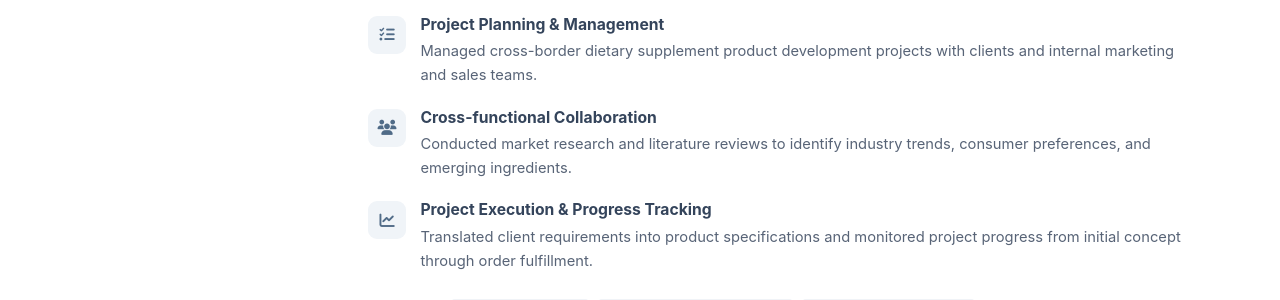
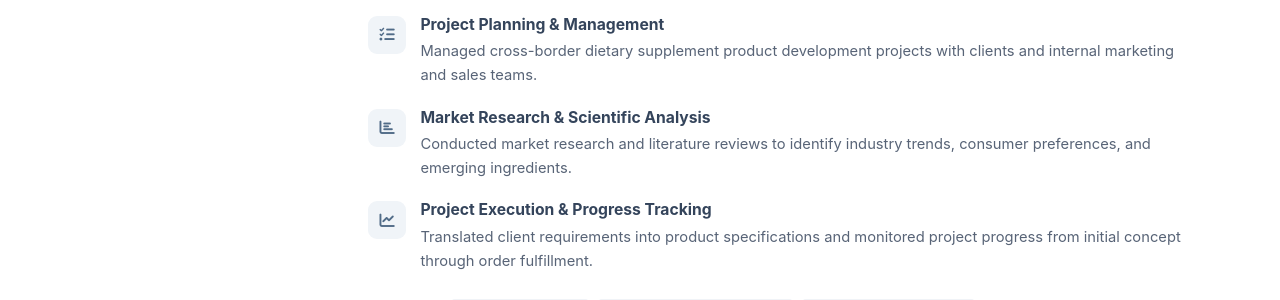
Before and after one commit to yuliu0322/yuliu0322.github.io, a Jekyll site: the page built from _pages/experience.md, in a window 1280 px wide and 1048 px high. Shown: the part 617-917 px from the top of the window. Built offline with Jekyll 4.4.1, drawn with Linux system fonts in a browser that asks for light colours; some web fonts are replaced; a script bundle is joined from its source files by our own code; library files that are not in the unit come from our copies.

Commit message:
Update experience.md

```diff
--- a/_pages/experience.md
+++ b/_pages/experience.md
@@ -301,10 +301,10 @@ author_profile: true
 
       <div class="experience-contribution">
         <div class="experience-icon">
-          <i class="fas fa-users" aria-hidden="true"></i>
+  <i class="fas fa-chart-bar" aria-hidden="true"></i>
         </div>
         <div class="experience-content">
-          <h3>Cross-functional Collaboration</h3>
+          <h3>Market Research &amp; Scientific Analysis</h3>
           <p>
             Conducted market research and literature reviews to identify industry trends, consumer preferences, and emerging ingredients.
           </p>
```
